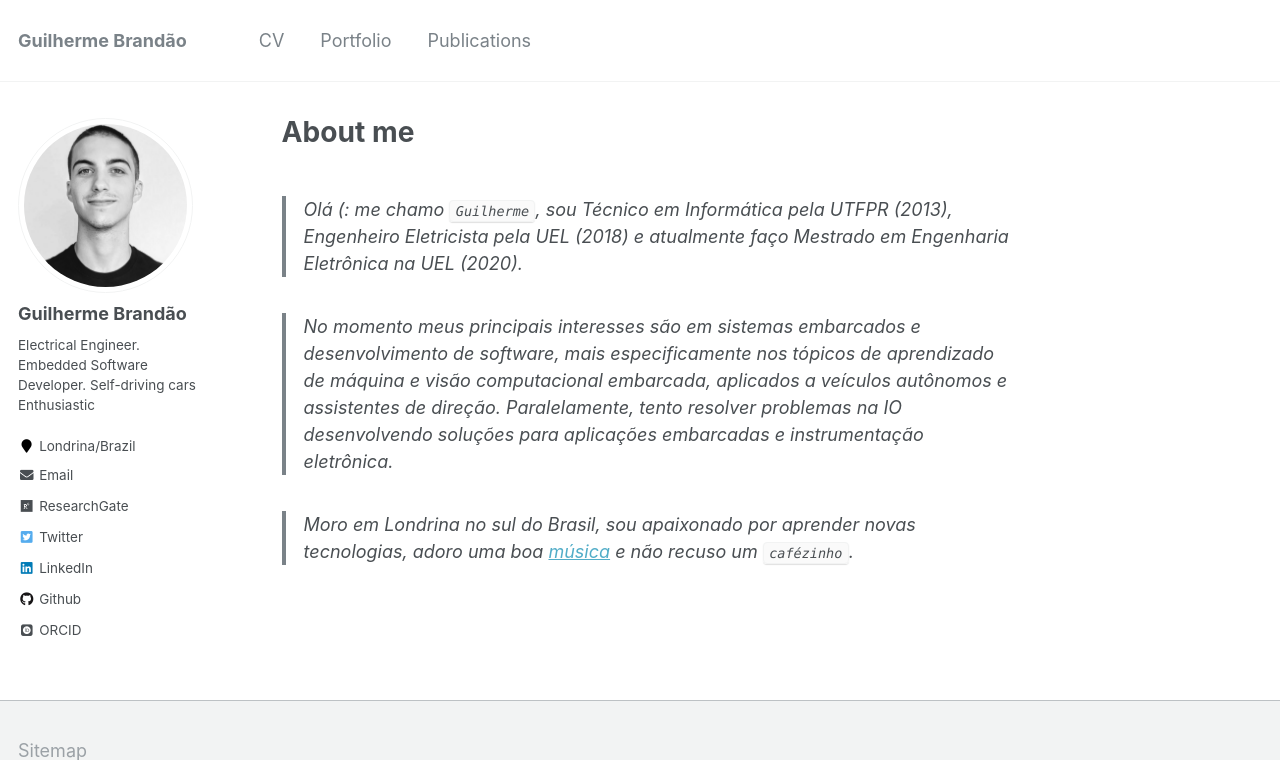
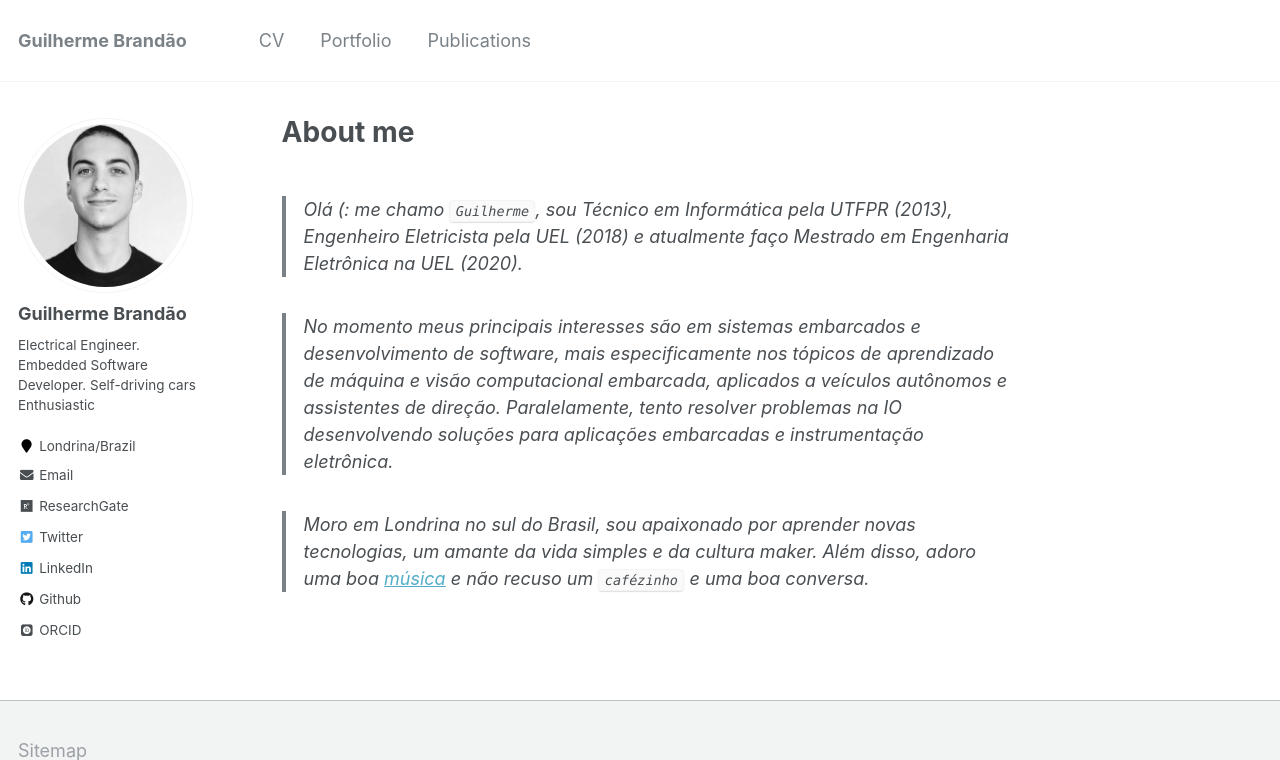
Before and after one commit to brandaogbs/brandaogbs.github.io, a Jekyll site: the page built from _pages/about.md, in a window 1280 px wide, cut to the strip 0-760 px from the top of the page. Built offline with Jekyll 4.4.1, drawn with Linux system fonts in a browser that asks for light colours; some web fonts are replaced.

Commit message:
about me pt-br

```diff
--- a/_pages/about.md
+++ b/_pages/about.md
@@ -12,4 +12,4 @@ redirect_from:
 
   > No momento meus principais interesses são em sistemas embarcados e desenvolvimento de software, mais especificamente nos tópicos de aprendizado de máquina e visão computacional embarcada, aplicados a veículos autônomos e assistentes de direção. Paralelamente, tento resolver problemas na IO desenvolvendo soluções para aplicações embarcadas e instrumentação eletrônica.
 
-  > Moro em Londrina no sul do Brasil, sou apaixonado por aprender novas tecnologias, adoro uma boa [música](https://open.spotify.com/user/brandaogbs?si=YgXA46t-R36nsn60217roQ) e não recuso um `cafézinho`.
+  > Moro em Londrina no sul do Brasil, sou apaixonado por aprender novas tecnologias, um amante da vida simples e da cultura maker. Além disso, adoro uma boa [música](https://open.spotify.com/user/brandaogbs?si=YgXA46t-R36nsn60217roQ) e não recuso um `cafézinho` e uma boa conversa.
```
